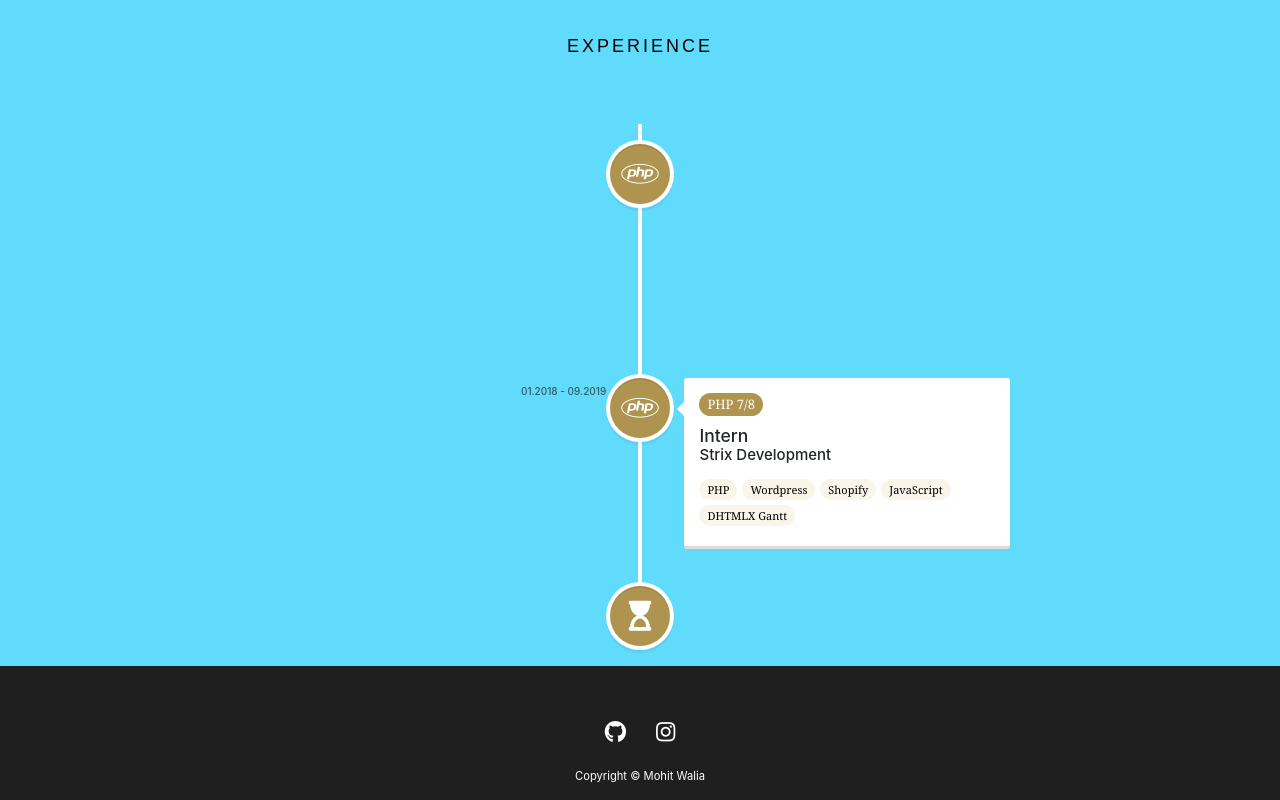
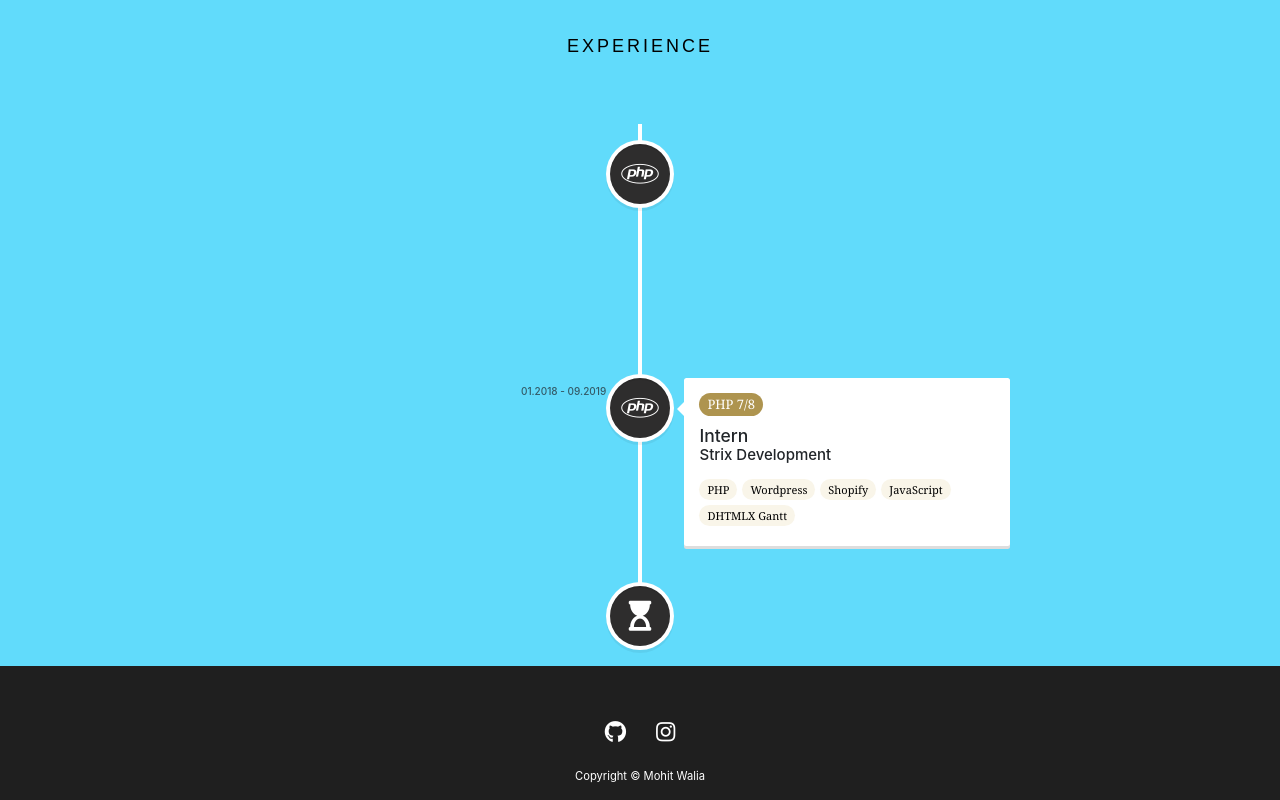
Before and after one commit to Iammohitwalia/Portfolio, a React (Create React App) app: page / in a window 1280 px wide. Shown: the part 2569-3369 px from the top of the page. Built offline with nearby package versions, Linux system fonts and the light colour scheme; some icons are missing.

Commit message:
working on react

```diff
--- a/src/components/Experience.js
+++ b/src/components/Experience.js
@@ -33,7 +33,7 @@ class Experience extends Component {
             className="vertical-timeline-element--work"
             date={work.years}
             iconStyle={{
-              background: "#AE944F",
+              background: "#2e2d2d",
               color: "#fff",
               textAlign: "center",
             }}
@@ -78,7 +78,7 @@ class Experience extends Component {
             {work}
             <VerticalTimelineElement
               iconStyle={{
-                background: "#AE944F",
+                background: "#2e2d2d",
                 color: "#fff",
                 textAlign: "center",
               }}
```
